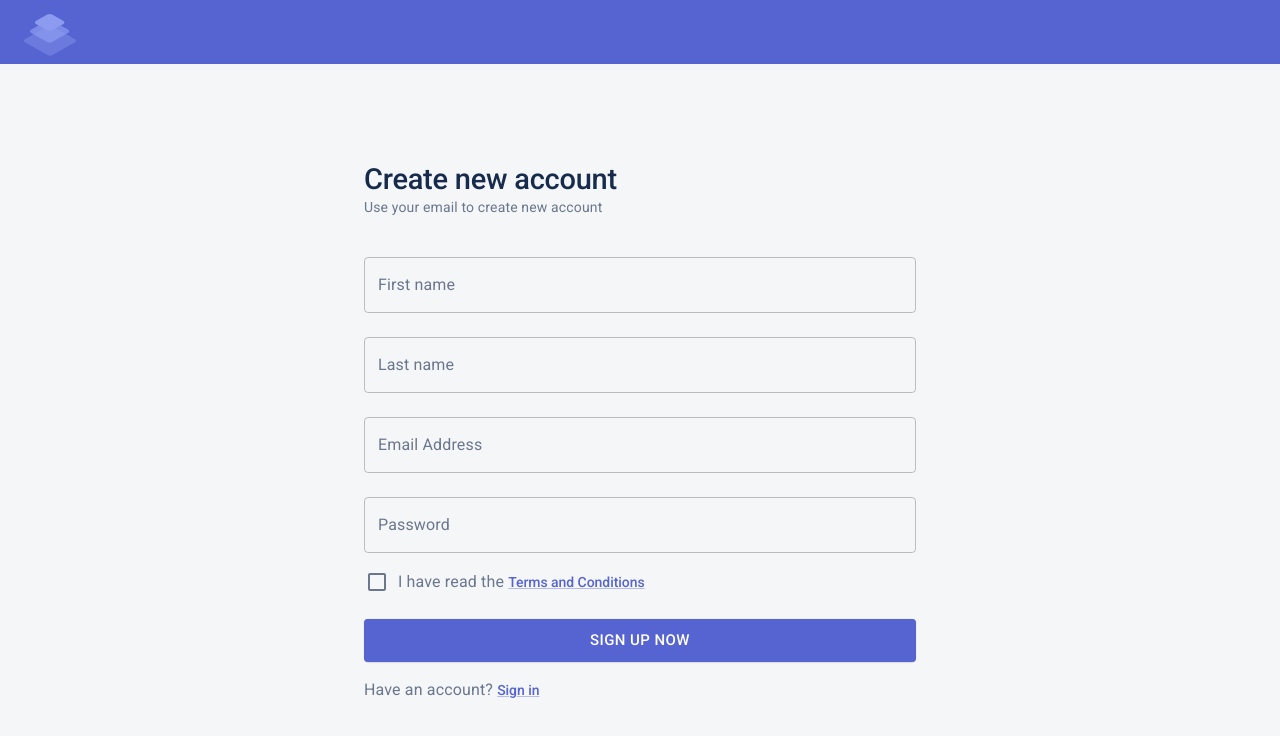
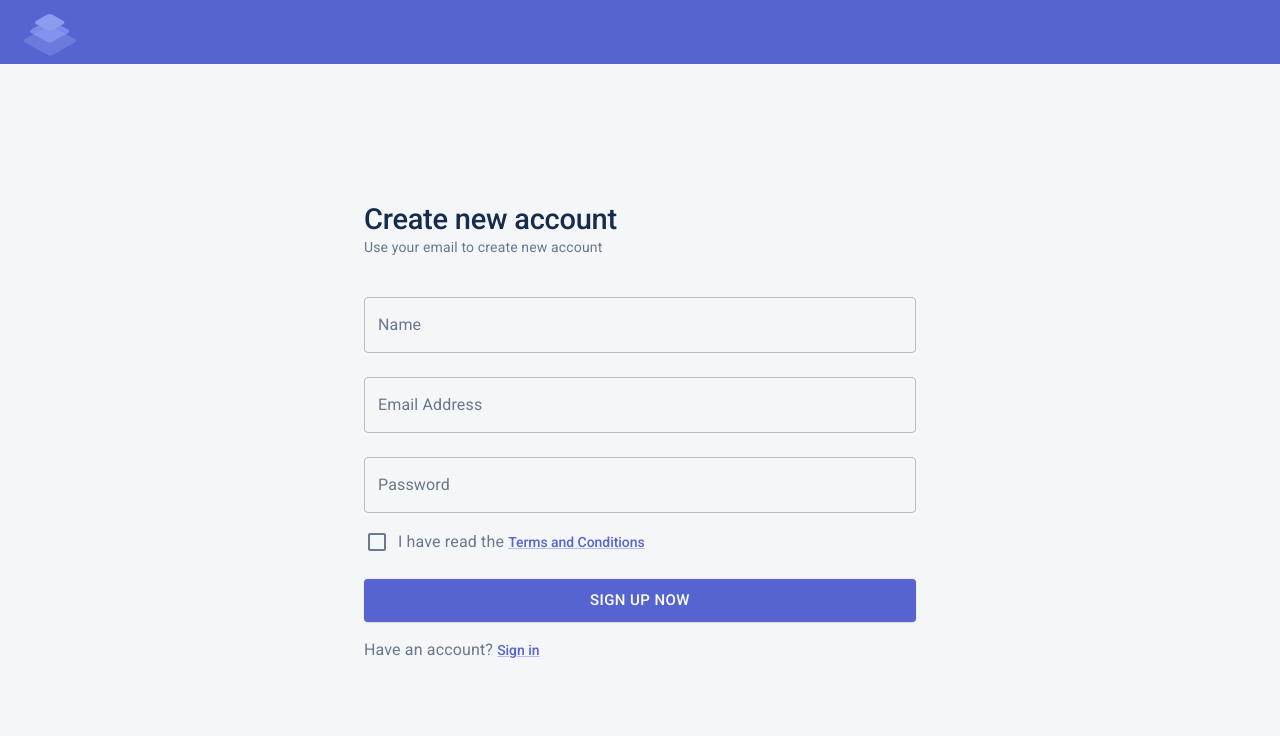
Before and after one commit to AndreyKonovalenko/toolkit, a React (Create React App) app in the folder client/: page /register in a window 1280 px wide. Shown: the top 736 px of the page. Built offline with nearby package versions, Linux system fonts and the light colour scheme.

Commit message:
chore: work on Register page

```diff
--- a/client/src/pages/Register.js
+++ b/client/src/pages/Register.js
@@ -33,8 +33,7 @@ const Register = () => {
           <Formik
             initialValues={{
               email: '',
-              firstName: '',
-              lastName: '',
+              name: '',
               password: '',
               policy: false,
             }}
@@ -43,14 +42,15 @@ const Register = () => {
                 .email('Must be a valid email')
                 .max(255)
                 .required('Email is required'),
-              firstName: Yup.string()
+              name: Yup.string()
                 .max(255)
                 .required('First name is required'),
-              lastName: Yup.string().max(255).required('Last name is required'),
               password: Yup.string().max(255).required('password is required'),
               policy: Yup.boolean().oneOf([true], 'This field must be checked'),
             })}
-            onSubmit={() => {
+            onSubmit={(values) => {
+              // Here I should put register server method
+              console.log(values)
               navigate('/app/dashboard', { replace: true });
             }}>
             {({
@@ -75,27 +75,15 @@ const Register = () => {
                   </Typography>
                 </Box>
                 <TextField
-                  error={Boolean(touched.firstName && errors.firstName)}
+                  error={Boolean(touched.name && errors.name)}
                   fullWidth
-                  helperText={touched.firstName && errors.firstName}
-                  label='First name'
+                  helperText={touched.name && errors.name}
+                  label='Name'
                   margin='normal'
-                  name='firstName'
+                  name='name'
                   onBlur={handleBlur}
                   onChange={handleChange}
-                  value={values.firstName}
-                  variant='outlined'
-                />
-                <TextField
-                  error={Boolean(touched.lastName && errors.lastName)}
-                  fullWidth
-                  helperText={touched.lastName && errors.lastName}
-                  label='Last name'
-                  margin='normal'
-                  name='lastName'
-                  onBlur={handleBlur}
-                  onChange={handleChange}
-                  value={values.lastName}
+                  value={values.name}
                   variant='outlined'
                 />
                 <TextField
```
